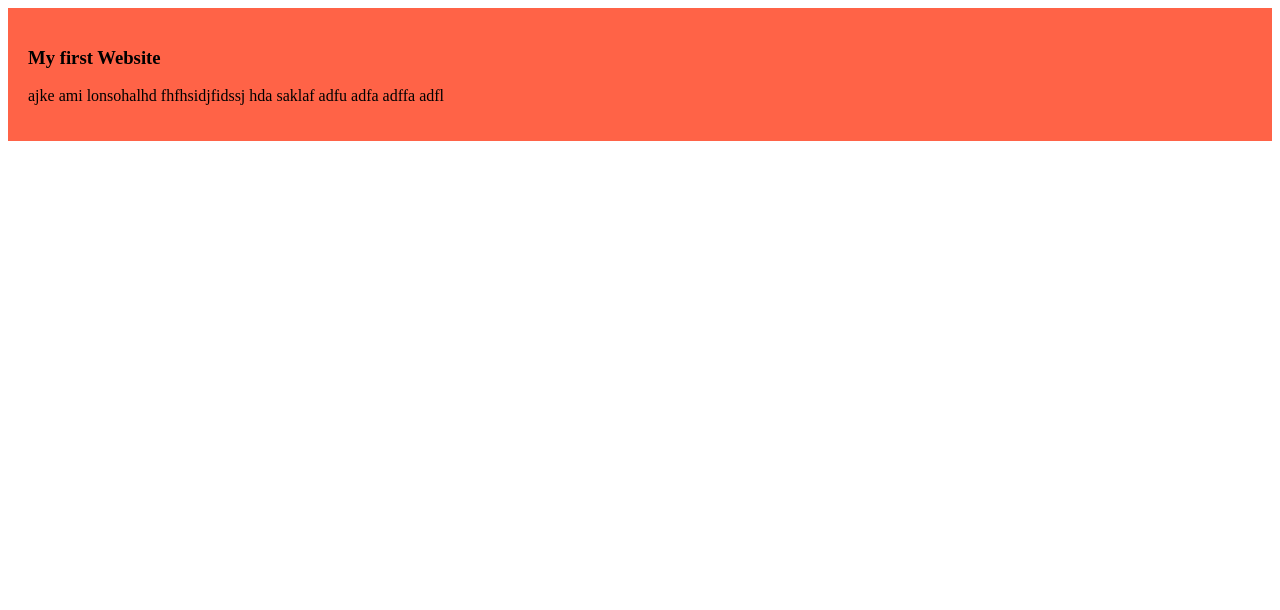
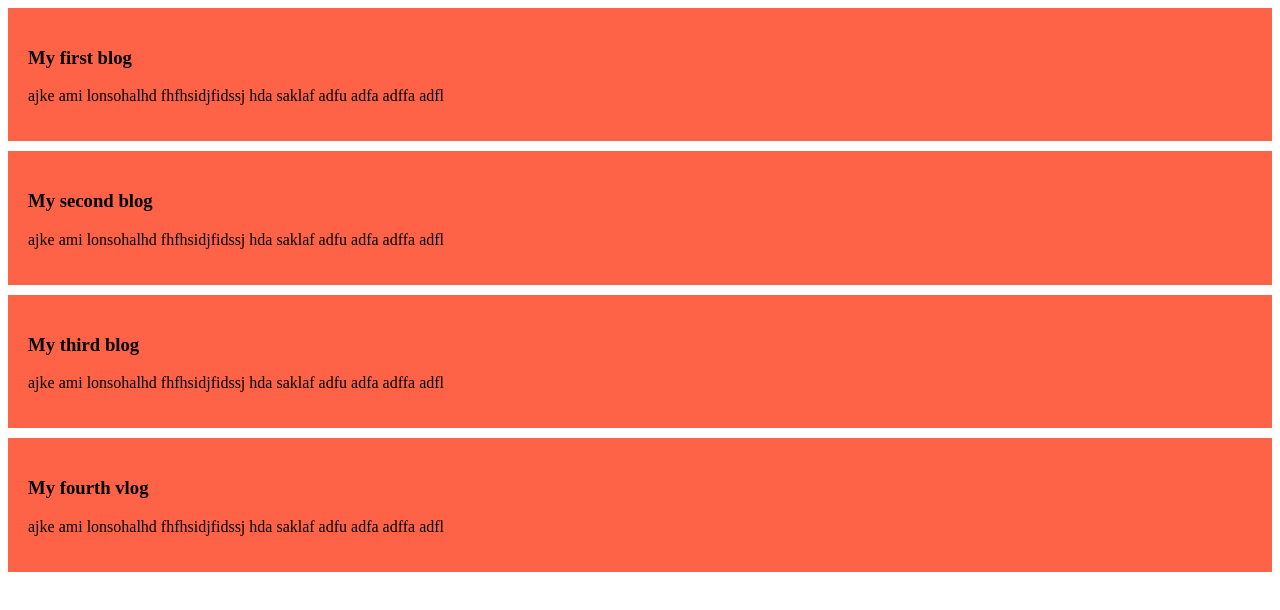
Before and after one commit to shanaztuli/my-simple-website, a plain HTML site: page index.html in a window 1280 px wide. Drawn offline with Linux system fonts and the light colour scheme.

Commit message:
added the second third fourth blog

```diff
--- a/index.html
+++ b/index.html
@@ -7,7 +7,13 @@
     <link rel="stylesheet" href="styles/blog.css">
 </head>
 <body>
-    <div><h3>My first Website</h3>
+    <div><h3>My first blog</h3>
+    <p>ajke ami lonsohalhd fhfhsidjfidssj hda saklaf adfu adfa adffa adfl</p></div>
+    <div><h3>My second blog</h3>
+    <p>ajke ami lonsohalhd fhfhsidjfidssj hda saklaf adfu adfa adffa adfl</p></div>
+    <div><h3>My third blog</h3>
+    <p>ajke ami lonsohalhd fhfhsidjfidssj hda saklaf adfu adfa adffa adfl</p></div>
+    <div><h3>My fourth vlog</h3>
     <p>ajke ami lonsohalhd fhfhsidjfidssj hda saklaf adfu adfa adffa adfl</p></div>
 </body>
 </html>
--- a/styles/blog.css
+++ b/styles/blog.css
@@ -1,2 +1,3 @@
 div{background-color: tomato;
-padding: 20PX;}
+padding: 20PX;
+margin-bottom: 10px;}
```
